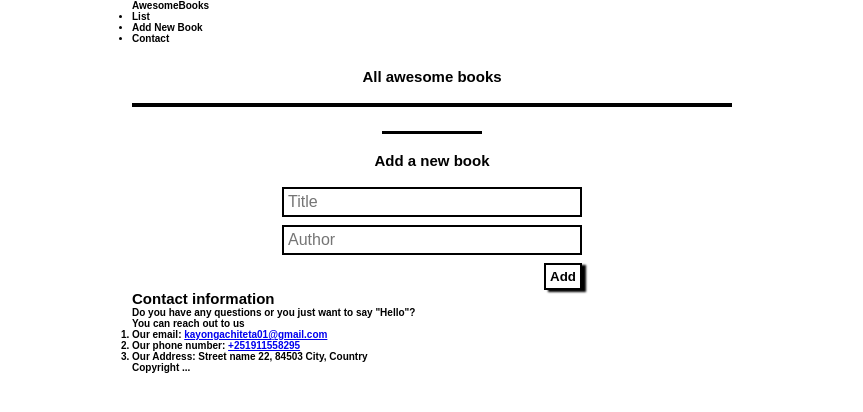
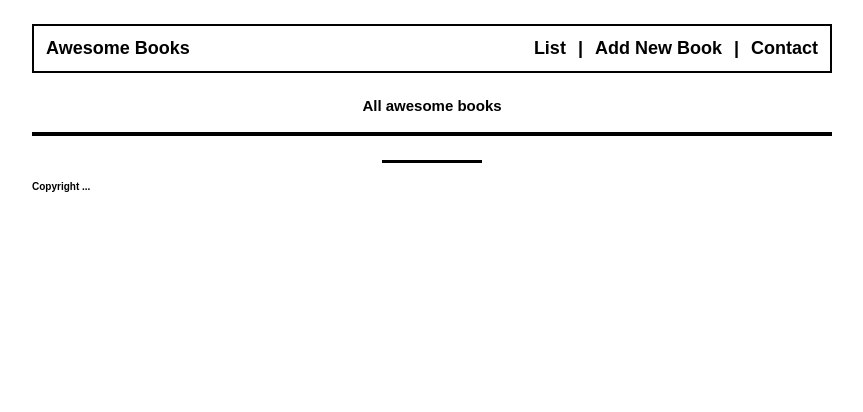
Before and after one commit to amejid/awesome-books, a website: page index.html in a window 1280 px wide. Shown: the whole page, without its empty margins (208-1071 px from the left). Drawn offline with Linux system fonts and the light colour scheme.

Commit message:
Add style to header

```diff
--- a/index.html
+++ b/index.html
@@ -9,13 +9,15 @@
     <link rel="stylesheet" href="style.css" />
   </head>
   <body>
-    <header class="container">
-      <p>AwesomeBooks</p>
+    <header class="container header">
+      <p class="page-title">Awesome Books</p>
       <nav>
-        <ul>
-          <li>List</li>
-          <li>Add New Book</li>
-          <li>Contact</li>
+        <ul class="nav-links">
+          <li class="nav-link" data-sect="1">List</li>
+          <li class="dash">|</li>
+          <li class="nav-link" data-sect="2">Add New Book</li>
+          <li class="dash">|</li>
+          <li class="nav-link" data-sect="3">Contact</li>
         </ul>
       </nav>
     </header>
--- a/style.css
+++ b/style.css
@@ -10,12 +10,39 @@ html {
   font-weight: 700;
 }
 
+body {
+  padding: 2.4rem;
+}
+
 .container {
-  width: 60rem;
+  width: 80rem;
   margin: 0 auto;
+}
+
+.section {
+  display: none;
+}
+
+.section--active {
+  display: block;
+}
+
+.header {
   display: flex;
-  flex-direction: column;
-  justify-content: center;
+  justify-content: space-between;
+  border: 2px solid #000;
+  padding: 1.2rem;
+}
+
+.page-title {
+  font-size: 1.8rem;
+}
+
+.nav-links {
+  list-style: none;
+  display: flex;
+  gap: 1.2rem;
+  font-size: 1.8rem;
 }
 
 .section-title {
```
